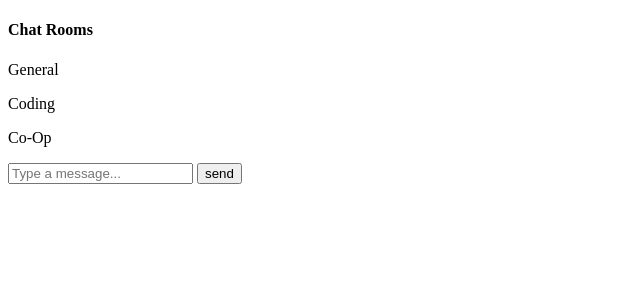
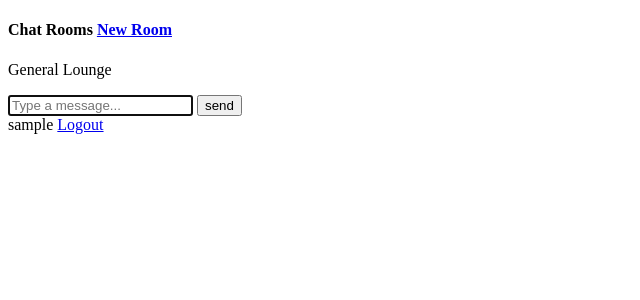
Before and after one commit to DanielBL01/bridge-the-gap, a Flask app: page /chat in a window 1280 px wide. Shown: the top 300 px of the page, without its empty margins (0-640 px from the left). Run offline with Flask 2, Linux system fonts and the light colour scheme; the visitor is signed in with stand-in values (Sample User, id 1); data comes from the database, SQL or seed files in the repository; some libraries are stand-ins or nearby versions.

Commit message:
user create chat room

```diff
--- a/app.py
+++ b/app.py
@@ -1,4 +1,4 @@
-from flask import Flask, flash, render_template, redirect, url_for
+from flask import Flask, request, flash, render_template, redirect, url_for
 from flask_login import LoginManager, login_user, logout_user, current_user, login_required
 from flask_socketio import SocketIO, send, emit, join_room, leave_room
 from time import localtime, strftime
@@ -13,7 +13,7 @@ app.secret_key = 'SECRET KEY'
 app.config['SQLALCHEMY_DATABASE_URI'] = 'SECRET HEROKU DATABASE URI'
 socketio = SocketIO(app)
 
-predefined_rooms = ["general", "coding", "co-op"]
+rooms_list = ["general lounge"]
 
 db = SQLAlchemy(app)
 
@@ -24,10 +24,15 @@ login_manager.init_app(app)
 def load_user(user_id):
 	return User.query.get(int(user_id))
 
+'''
+	Defining the app routes.
+
+	The function name under the decorator
+	@app.route define the url_for route.
+'''
+
 @app.route("/", methods=['GET', 'POST'])
 def index():
-	'''route url_for('index')'''
-
 	registration_form = RegistrationForm()
 
 	# User is processed into database on valid form submit -> redirect to login page
@@ -35,10 +40,7 @@ def index():
 		username = registration_form.username.data
 		password = registration_form.password.data
 
-		'''
-		Currently password is in plain text. Let's generate a hash from password.
-		The pbkdf2_sha256 module actually applies both salt and iteration as discussed in the README
-		'''
+		# pbkdf2_sha256 module applies both salt and iteration to plain text
 		hashed_password = pbkdf2_sha256.hash(password)
 
 		# Save user to database
@@ -49,6 +51,7 @@ def index():
 		flash('Registered successfully. Please log in.', 'success')
 		return redirect(url_for('login'))
 
+	# Handling case if user uses GET method to visit homepage
 	return render_template("index.html", my_form = registration_form)
 
 @app.route("/login", methods=['GET', 'POST'])
@@ -72,7 +75,7 @@ def chat():
 		flash('Please login.', 'danger')
 		return redirect(url_for('login'))
 
-	return render_template('chat.html', username=current_user.username, rooms=predefined_rooms)
+	return render_template('chat.html', username=current_user.username, rooms=rooms_list)
 
 @app.route("/logout", methods=['GET'])
 def logout():
@@ -81,31 +84,68 @@ def logout():
 	flash('You have sucessfully logged out', 'sucess')
 	return redirect(url_for('login'))
 
-# server 'messsage' event handler
+@app.route("/create_room", methods=['GET', 'POST'])
+def create():
+	error = None
+	if request.method == 'POST':
+		room = request.form['room']
+
+		if room in rooms_list:
+			error = 'We have bad news... This room name has been taken'
+
+		else:
+			rooms_list.append(room)
+			return redirect(url_for('chat'))
+
+	return render_template('create_room.html', error=error)
+
+@app.errorhandler(404)
+def page_not_found(e):
+	'''404 Page not found handler'''
+
+	return render_template('404.html'), 404
+
+'''
+	Defining the SocketIO event handlers.
+
+	event handlers send reply messages to connected clients
+	using the send() and emit() functions. We define three
+	events: message, join and leave.
+
+	note: the 'message' event is predefined by SocketIO to define
+	a handler that takes a string payload. Since it's predefined,
+	you need to use the send() function on the client side
+	and emit() for custom events like our 'join' and 'leave'.
+'''
+
 @socketio.on('message')
-def handle_message(message):
-	print(f'\n{message}\n')
-	'''
-	The "send" method broadcasts the message to all clients which are connected
-	and the message is passed to the client 'message' event handler
-	'''
-	send({'msg': message['msg'], 'username': message['username'],
-		'time': strftime("%b %d, %I:%M%p", localtime())}, room=message['room'])
+def handle_message(payload):
+	print(f'\n{payload}\n')
+
+	msg = payload['msg']
+	username = payload['username']
+	room = payload['room']
+
+	send({'msg': msg, 'username': username,
+		'time': strftime("%b %d, %I:%M%p", localtime())}, room = room)
 
 @socketio.on('join')
 def handle_join(data):
-	join_room(data['room'])
+	username = data['username']
+	room = data['room']
 
-	send({'msg': data['username'] + " has joined the chat room: " + data['room']},
-		room=data['room'])
-
+	join_room(room)
+	send({'msg': username + " has joined the chat room: " + room},
+		room = room)
 
 @socketio.on('leave')
 def handle_leave(data):
-	leave_room(data['room'])
+	username = data['username']
+	room = data['room']
 
-	send({'msg': data['username'] + " has left the chat room: " + data['room']},
-		room=data['room'])
+	leave_room(room)
+	send({'msg': username + " has left the chat room: " + room},
+		room = room)
 
 if __name__ == "__main__":
 	socketio.run(app, debug=True)
--- a/static/js/socketio.js
+++ b/static/js/socketio.js
@@ -1,7 +1,10 @@
 document.addEventListener('DOMContentLoaded', () => {
     // Connect to the socketio server
-    var socket = io();
+    const socket = io();
 
+    const username = document.querySelector('#get-username').innerHTML;
+
+    // Set default room to General
     let room = "General";
     joinRoom("General");
 
@@ -23,7 +26,7 @@ document.addEventListener('DOMContentLoaded', () => {
         }
     });
 
-    // Send messages
+    // Sends the message to the 'message' event handler on the server
     document.querySelector('#send_message').onclick = () => {
         socket.send({'msg': document.querySelector('#user_message').value,
             'username': username, 'room': room});
@@ -32,12 +35,12 @@ document.addEventListener('DOMContentLoaded', () => {
         document.querySelector('#user_message').value = '';
     }
 
-    // Room Selection
+    // Room Selection to leave and join a new room
     document.querySelectorAll('#select-room').forEach(p => {
         p.onclick = () => {
             let newRoom = p.innerHTML;
             if (newRoom == room) {
-                msg = `You are already in the room ${room}.`
+                msg = `You are already in the room: ${room}.`
                 displayMessage(msg)
             } else {
                 leaveRoom(room);
@@ -47,20 +50,25 @@ document.addEventListener('DOMContentLoaded', () => {
         }
     });
 
-    function displayMessage(message) {
-        const p = document.createElement('p');
-        p.innerHTML = message;
-        document.querySelector('#display-messages').append(p);
+    // Sends data of the user and room to the 'join' event on the server
+    function joinRoom(room) {
+        socket.emit('join', {'username': username, 'room': room});
+
+        // Focus input field when user joins a room
+        document.querySelector('#user_message').focus()
     }
 
-    function joinRoom(room) {
-        socket.emit('join', {'username': username, 'room': room});
-    }
-
+    // Sends data of the user and room to the 'leave' event on the server
     function leaveRoom(room) {
         socket.emit('leave', {'username': username, 'room': room});
 
         // Clear your messages
         document.querySelector('#display-messages').innerHTML = ''
     }
+
+    function displayMessage(message) {
+        const p = document.createElement('p');
+        p.innerHTML = message;
+        document.querySelector('#display-messages').append(p);
+    }
 })
--- a/templates/chat.html
+++ b/templates/chat.html
@@ -14,7 +14,7 @@
     <div id="main-body">
         <!-- Choose a chat room -->
         <nav id="chat-rooms">
-            <h4>Chat Rooms</h4>
+            <h4>Chat Rooms <a href="{{ url_for('create') }}">New Room</a></h4>
             {% for room in rooms %}
                 <p id="select-room">{{ room|title }}</p>
             {% endfor %}
@@ -28,16 +28,15 @@
 
             <!-- Send messages -->
             <div id="input-box">
-                <input type="text" id="user_message" placeholder="Type a message..." autocomplete="off">
+                <input type="text" id="user_message" placeholder="Type a message..." autocomplete="off" onfocus="this.value=''">
                 <button type="button" id="send_message">send</button>
             </div>
 
         </div>
     </div>
 
-    <script>
-        const username = `{{ username }}`;
-    </script>
+    <span id="get-username">{{ username }}</span>
+    <a href="{{ url_for('logout') }}">Logout</a>
 
     <script src="{{ url_for('static', filename='js/activate_enter_key.js') }}"></script>
     <script src="//cdnjs.cloudflare.com/ajax/libs/socket.io/2.2.0/socket.io.js" integrity="sha256-yr4fRk/GU1ehYJPAs8P4JlTgu0Hdsp4ZKrx8bDEDC3I=" crossorigin="anonymous"></script>
--- a/templates/index.html
+++ b/templates/index.html
@@ -20,4 +20,8 @@
         {{ my_form.csrf_token}}
 
     </form>
+
+    <div>
+        <p>Already registered? <a href="{{ url_for('login') }}">Login</a></p>
+    </div>
 {% endblock %}
```
Also changed, not shown: templates/404.html (added, +9 -0 lines), templates/create_room.html (added, +16 -0 lines), README.md.
